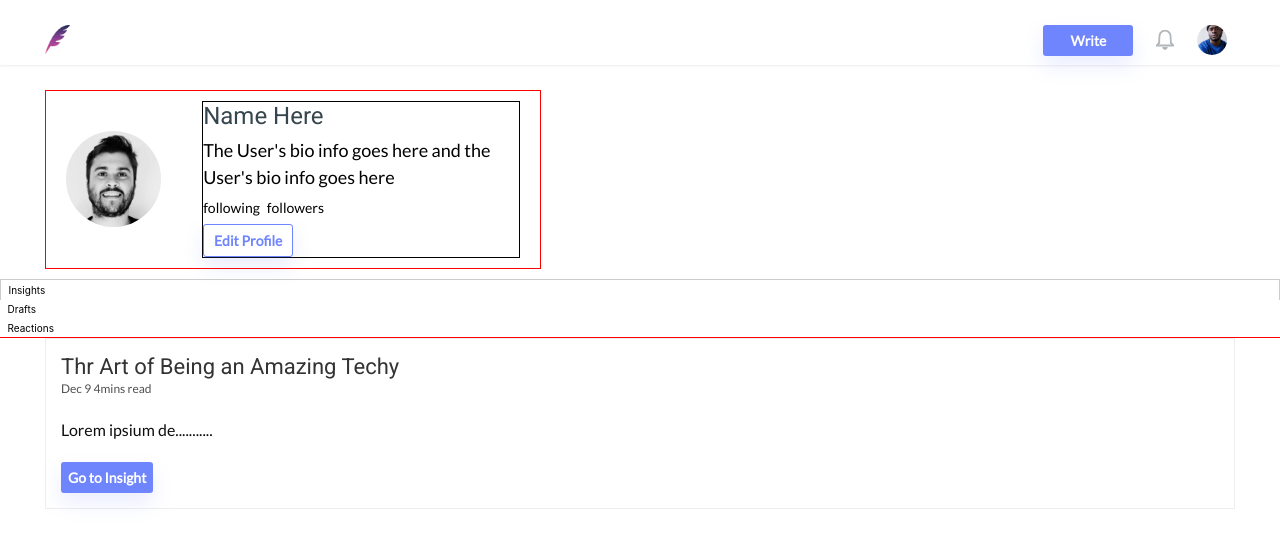
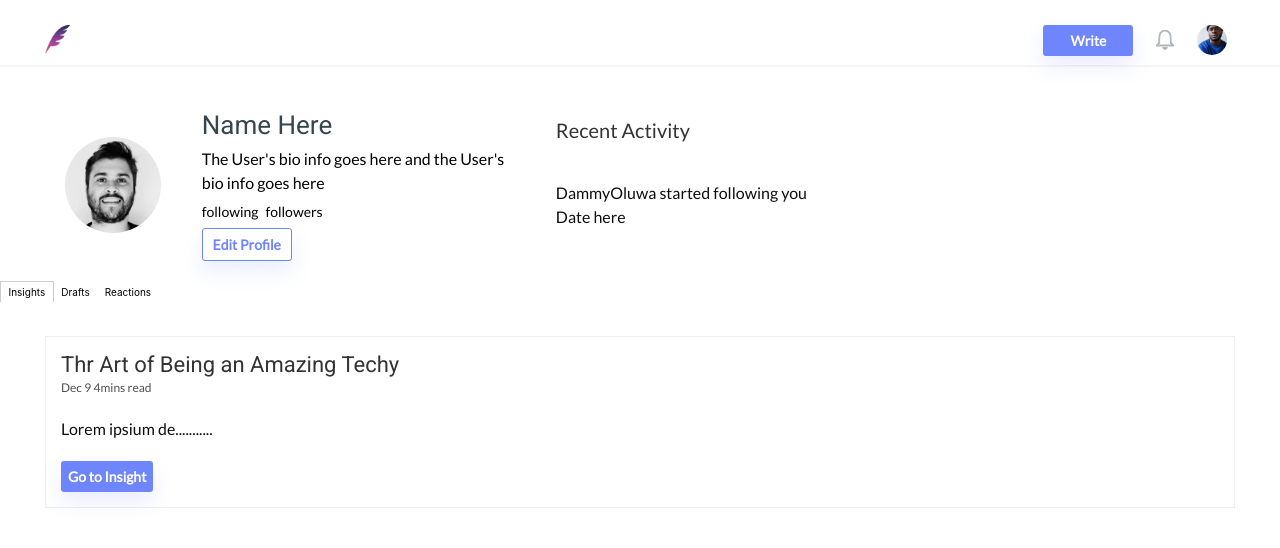
Before and after one commit to LABS-EU3/react_blog_frontend, a React (Create React App) app: page /profile in a window 1280 px wide. Shown: the top 548 px of the page. Built offline with nearby package versions, Linux system fonts and the light colour scheme.

Commit message:
Implement recent activities of the user

```diff
--- a/src/components/Tabs/Tabs.js
+++ b/src/components/Tabs/Tabs.js
@@ -3,7 +3,6 @@ import PropTypes from 'prop-types';
 import Tab from './Tab';
 import { StyledTabsList } from '../styles/tabs/tabsList.styles';
 export default function Tabs (props) {
-    console.log(props);
     // create a state that takes in an object that grabs the label of the first child in the array
     const [tabState, setTabState] = useState({
         activeTab: props.children[0].props.label
@@ -19,8 +18,6 @@ export default function Tabs (props) {
     // Get the active tab from the state;
     const { activeTab } = tabState;
     const { children } = props;
-    console.log(children);
-    console.log(activeTab)
 
     return (
         <div className="tabs">
--- a/src/components/Tabs/tabs.css
+++ b/src/components/Tabs/tabs.css
@@ -5,7 +5,7 @@
     padding: 0.5rem 0.75rem;
     /* border: 1px solid red; */
     cursor: pointer;
-    width: 100%;
+    /* width: 100%; */
 }
 
 .tab-list-active {
--- a/src/components/styles/General Styles/Layout.styles.js
+++ b/src/components/styles/General Styles/Layout.styles.js
@@ -16,7 +16,7 @@ export const StyledContainer = styled.div`
     margin-left: auto;
 
     &.mt-3 {
-        margin-top: 2.5rem;
+        margin-top: 3.5rem;
     }
 
 `
@@ -26,6 +26,9 @@ export const StyledColumn = styled.div`
     padding-right: 15px;
     padding-left: 15px;
 
+    &.d-r-flex {
+        display: flex;
+    }
 `
 export const StyledColumn4 = styled.div`
     -ms-flex: 0 0 33.333333%;
@@ -38,6 +41,7 @@ export const StyledColumn5 = styled.div`
     -ms-flex: 0 0 41.666667%;
     flex: 0 0 41.666667%;
     max-width: 41.666667%;
+
 
 `;
 export const StyledColumn6 = styled.div`
--- a/src/components/styles/profile/StyledUserBio.js
+++ b/src/components/styles/profile/StyledUserBio.js
@@ -1,7 +1,7 @@
 import styled from 'styled-components';
 
 export const StyledUserBio = styled.div`
-    border: 1px solid red;
+    // border: 1px solid red;
     display: flex;
     // width: 40%
     padding: 1rem 2rem;
@@ -19,18 +19,18 @@ export const StyledUserBio = styled.div`
     }
 
     .other-info {
-        border: 1px solid;
+        // border: 1px solid;
         width: 70%;
 
         h6 {
-            font-size: 24px;
+            font-size: 26px;
             color: #36464f;
         }
         .bio-info {
             margin: 0.6rem 0;
 
             p {
-                font-size: 18px;
+                font-size: 16px;
             }
         }
 
--- /dev/null
+++ b/src/components/styles/profile/recentActivities.styles.js
@@ -0,0 +1,32 @@
+import styled from 'styled-components';
+
+export const StyledRecentActivity = styled.div`
+
+
+
+    .card {
+        height: auto;
+        border: none;
+        padding: 1.5rem;
+    }
+
+    .card .title {
+        margin-bottom: 0.5rem;
+    }
+    .card .title p {
+        font-size: 20px;
+        color: #333;
+    }
+
+    .card .body {
+        font-size: 16px;
+        color: #0e0e0e;
+        margin: 2rem 0;
+
+    }
+
+
+
+
+
+`;
--- a/src/components/styles/tabs/tabsList.styles.js
+++ b/src/components/styles/tabs/tabsList.styles.js
@@ -1,12 +1,5 @@
 import styled from 'styled-components';
-
-export const StyledTabs = styled.div`
-
-
-
-`;
 export const StyledTabsList = styled.div`
-    border-bottom: 1px solid red;
     padding-left: 0;
     margin-top: 1rem;
 
--- a/src/pages/profile/first_section/FirstSection.js
+++ b/src/pages/profile/first_section/FirstSection.js
@@ -1,10 +1,12 @@
 import React from 'react';
 import UserBio from './UserBio';
+import RecentActivity from './RecentActivity';
 import {
     StyledContainer,
     StyledRow,
     StyledColumn,
-    StyledColumn5
+    StyledColumn5,
+    StyledColumn6
 
 } from '../../../components/styles/General Styles/Layout.styles';
 
@@ -12,10 +14,13 @@ export default function ProfileFirstSection() {
     return (
         <StyledContainer className="mt-3">
            <StyledRow>
-                <StyledColumn>
+                <StyledColumn className="d-r-flex">
                     <StyledColumn5>
                         <UserBio />
                     </StyledColumn5>
+                    <StyledColumn6>
+                        <RecentActivity />
+                    </StyledColumn6>
                 </StyledColumn>
             </StyledRow>
         </StyledContainer>
--- a/src/pages/profile/first_section/RecentActivity.js
+++ b/src/pages/profile/first_section/RecentActivity.js
@@ -1,9 +1,22 @@
 import React from 'react';
-
+import { StyledRecentActivity } from "../../../components/styles/profile/recentActivities.styles";
 export default function RecentActivity() {
     return (
-        <div>
-
-        </div>
+        <StyledRecentActivity>
+            <div className="card">
+                <div className="title">
+                    <p>Recent Activity</p>
+                </div>
+                <div className="body">
+                    <div className="img-wrapper">
+                        <img />
+                    </div>
+                    <div className="activity-wrapper">
+                        <p><strong>DammyOluwa</strong> <span>started following you</span></p>
+                        <p>Date here</p>
+                    </div>
+                </div>
+            </div>
+        </StyledRecentActivity>
     )
 }
--- a/src/pages/profile/profile_tabs/InsightTab.js
+++ b/src/pages/profile/profile_tabs/InsightTab.js
@@ -2,8 +2,6 @@ import React from 'react';
 
 export default function ProfileInsightTab(props) {
     return (
-        <div>
-            This is the insight tab
-        </div>
+        <div></div>
     )
 }
--- a/src/pages/profile/profile_tabs/insights/TabD.js
+++ b/src/pages/profile/profile_tabs/insights/TabD.js
@@ -5,7 +5,7 @@ import { StyledRow, StyledColumn, StyledContainer, StyledColumn12 } from '../../
 export default function TabD() {
     return (
         <div>
-            <StyledContainer>
+            <StyledContainer className="mt-3">
                 <StyledRow>
                     <StyledColumn>
                         <StyledColumn12>
```
Also changed, not shown: src/components/Tabs/Tab.js (+1 -9 lines).
